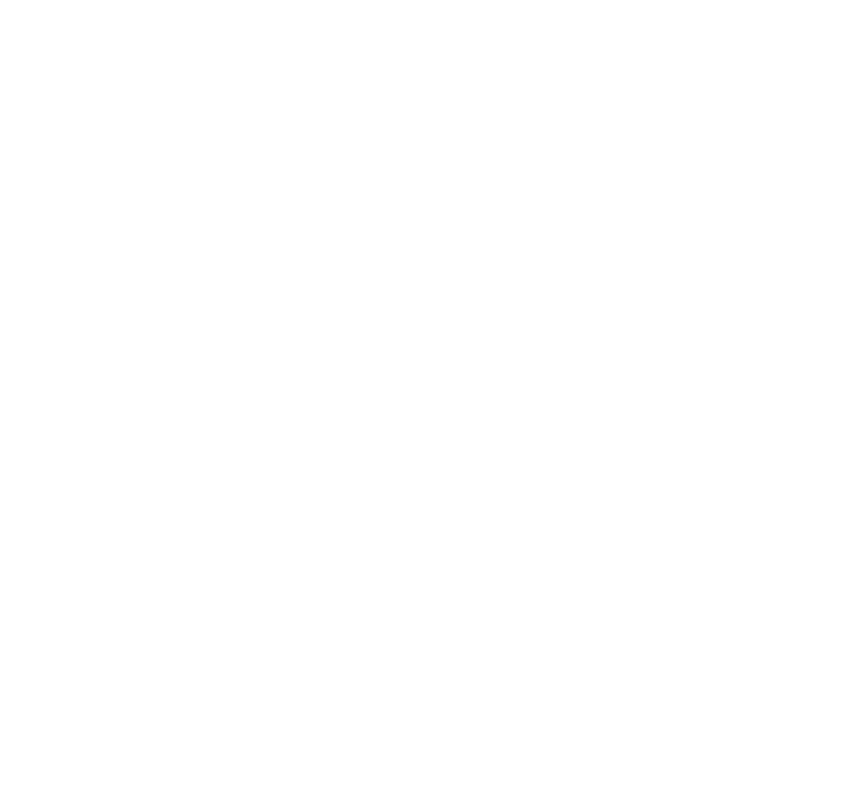
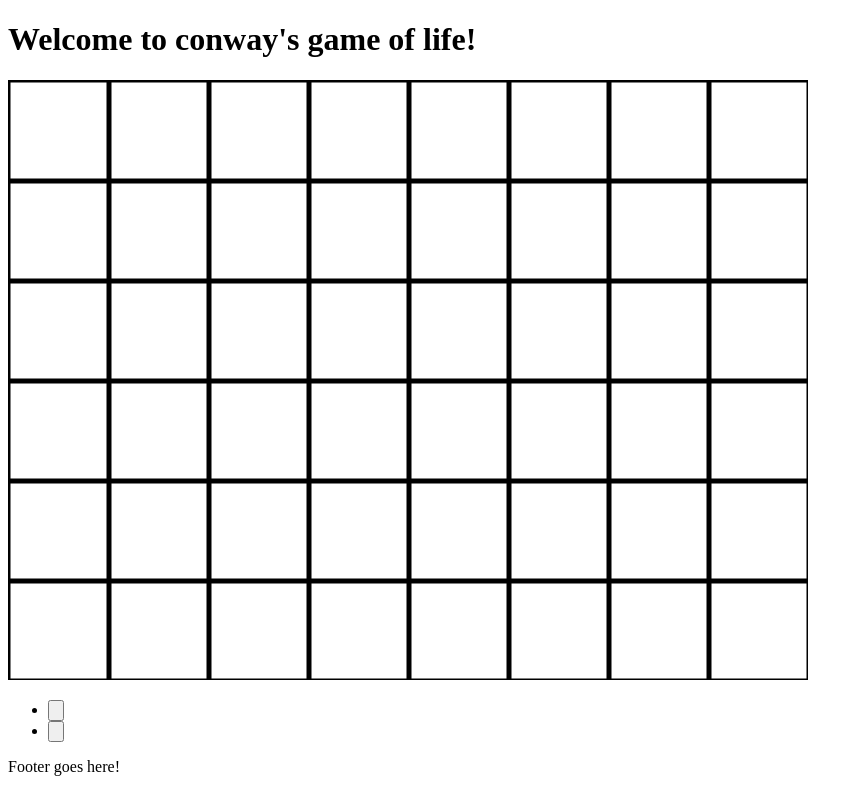
Before and after one commit to JCWardle/GameOfLife, a plain HTML site: page Index.html in a window 1280 px wide. Shown: the whole page, without its empty margins (0-863 px from the left). Drawn offline with Linux system fonts and the light colour scheme.

Commit message:
Drew the board.

```diff
--- a/Index.html
+++ b/Index.html
@@ -1,7 +1,7 @@
 <!DOCTYPE html>
 <html>
 <head>
-	<script src="scripts/GameOfLife.js" type="text/javascript"/>
+	<script src="scripts/GameOfLife.js"></script>
 </head>
 <body>
 	<header>
--- a/scripts/GameOfLife.js
+++ b/scripts/GameOfLife.js
@@ -0,0 +1,41 @@
+var grid = [];
+var game;
+
+window.onload = function()
+{
+    game = document.getElementById("game");
+
+    cellColumns= game.width/100;
+    cellRows = game.height/100;
+
+    for(var i = 0; i < cellRows; i++){
+        grid[i] = [];
+        for(var j = 0; j < cellColumns; j++){
+            grid[i][j] = {};
+        }
+    }
+
+    drawBorder();
+    drawGrid();
+}
+
+function drawBorder(){
+    var context = game.getContext("2d");
+    context.lineWidth = 1;
+    context.strokeStyle = "Grey";
+    context.rect(0,0, game.width, 1);
+    context.rect(0,0, 1, game.height);
+    context.rect(game.height, 0, game.width, 1);
+    context.rect(game.width, 0, 1, game.height);
+}
+
+function drawGrid(){
+    var context = game.getContext("2d");
+    context.strokeStyle = "Black";
+    context.lineWidth = 3;
+    for(var i = 0; i <= grid.length; i++){
+        context.rect(0, (i + 1) * 100, game.width, 2);
+        context.rect((i + 1) * 100, 0, 2, game.height);
+    }
+    context.stroke();
+}
```
